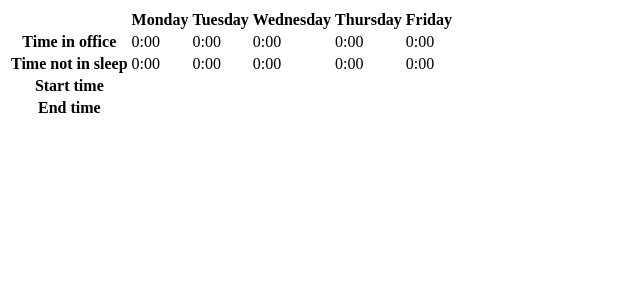
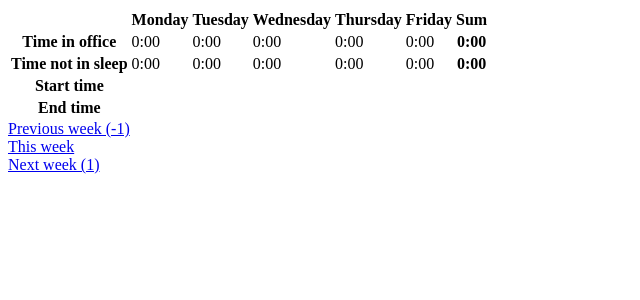
Before and after one commit to SzymonJedrzychowski/work-time-logger, a Flask app: page / in a window 1280 px wide. Shown: the top 300 px of the page, without its empty margins (0-640 px from the left). Run offline with Flask 3, Linux system fonts and the light colour scheme; data that the repository does not hold is empty.

Commit message:
Fix display non_sleep, add more data

```diff
--- a/main.py
+++ b/main.py
@@ -3,6 +3,8 @@ import time
 
 from flask import Flask, render_template
 from apscheduler.schedulers.background import BackgroundScheduler
+
+import web_controller
 from logging_util import create_log
 from connection_util import create_connection, close_connection
 
@@ -31,25 +33,13 @@ def calculate_nonsleep_time(day_data):
 
 @app.route("/")
 def home():
-    conn = create_connection("data/logs.db")
-    now = int(time.time())
-    local_time = time.localtime()
-    day_start = now - local_time.tm_hour * 3600 - local_time.tm_min * 60 - local_time.tm_sec
+    return web_controller.home(0)
 
-    week_start = day_start - local_time.tm_wday * 86400
 
-    week_data = []
-    for day in range(5):
-        cur = conn.cursor()
-        cur.execute(
-            "SELECT logs.id, logs.time, names.process_name FROM logs JOIN names ON logs.name = names.id WHERE time >= ? AND time <= ?",
-            (week_start + DAY_LENGTH * day, week_start + DAY_LENGTH * (day + 1)))
-        data = cur.fetchall()
-        week_data.append(data)
-    close_connection(conn)
-    week_data_len = [len(day_data) for day_data in week_data]
-    return render_template("base.html", week_data=week_data, week_data_len=week_data_len, max_length=max(week_data_len),
-                           render_time=render_time, calculate_nonsleep_time=calculate_nonsleep_time)
+@app.route("/<time_difference>")
+def home_with_time(time_difference=0):
+    print(time_difference)
+    return web_controller.home(int(time_difference))
 
 
 main()
--- a/templates/base.html
+++ b/templates/base.html
@@ -9,6 +9,7 @@
             <th>Wednesday</th>
             <th>Thursday</th>
             <th>Friday</th>
+            <th>Sum</th>
         </tr>
         <tr>
             <th>Time in office</th>
@@ -19,12 +20,18 @@
             <td>{{week_data_len[day]//60}}:{{week_data_len[day]%60}}</td>
             {% endif %}
             {% endfor %}
+            {% if sum(week_data_len)%60 < 10 %}
+            <th>{{sum(week_data_len)//60}}:0{{sum(week_data_len)%60}}</th>
+            {% else %}
+            <th>{{sum(week_data_len)//60}}:{{sum(week_data_len)%60}}</th>
+            {% endif %}
         </tr>
         <tr>
             <th>Time not in sleep</th>
             {% for day in range(5) %}
             <td>{{calculate_nonsleep_time(week_data[day])}}</td>
             {% endfor %}
+            <th>{{calculate_nonsleep_time(week_data[0]+week_data[1]+week_data[2]+week_data[3]+week_data[4])}}</th>
         </tr>
         <tr>
             <th>Start time</th>
@@ -47,4 +54,9 @@
             {% endfor %}
         </tr>
     </table>
+    <div>
+        <a href="/{{time_difference-1}}">Previous week ({{time_difference-1}})</a><br>
+        <a href="/">This week</a><br>
+        <a href="/{{time_difference+1}}">Next week ({{time_difference+1}})</a>
+    </div>
 </section>
--- /dev/null
+++ b/web_controller.py
@@ -0,0 +1,41 @@
+import time
+
+from flask import render_template
+
+from connection_util import create_connection, close_connection
+
+DAY_LENGTH = 86000
+
+
+def home(time_difference):
+    conn = create_connection("data/logs.db")
+    now = int(time.time())
+    local_time = time.localtime()
+    day_start = now - local_time.tm_hour * 3600 - local_time.tm_min * 60 - local_time.tm_sec
+
+    week_start = day_start - local_time.tm_wday * 86400 + time_difference * 7 * DAY_LENGTH
+
+    week_data = []
+    for day in range(5):
+        cur = conn.cursor()
+        cur.execute(
+            "SELECT logs.id, logs.time, names.process_name FROM logs LEFT JOIN names ON logs.name = names.id WHERE time >= ? AND time <= ?",
+            (week_start + DAY_LENGTH * day, week_start + DAY_LENGTH * (day + 1)))
+        data = cur.fetchall()
+        week_data.append(data)
+    close_connection(conn)
+    week_data_len = [len(day_data) for day_data in week_data]
+    return render_template("base.html", week_data=week_data, week_data_len=week_data_len, max_length=max(week_data_len),
+                           render_time=render_time, calculate_nonsleep_time=calculate_nonsleep_time, sum=sum,
+                           time_difference=time_difference)
+
+
+def render_time(log_time):
+    date = time.strftime("%H:%M", time.localtime(log_time))
+
+    return date
+
+
+def calculate_nonsleep_time(day_data):
+    data = len(day_data) - [entry[2] for entry in day_data].count(None)
+    return f"{data // 60}:{0 if data % 60 < 10 else ''}{data % 60}"
```
Also changed, not shown: logging_util.py (line endings or trailing spaces).
